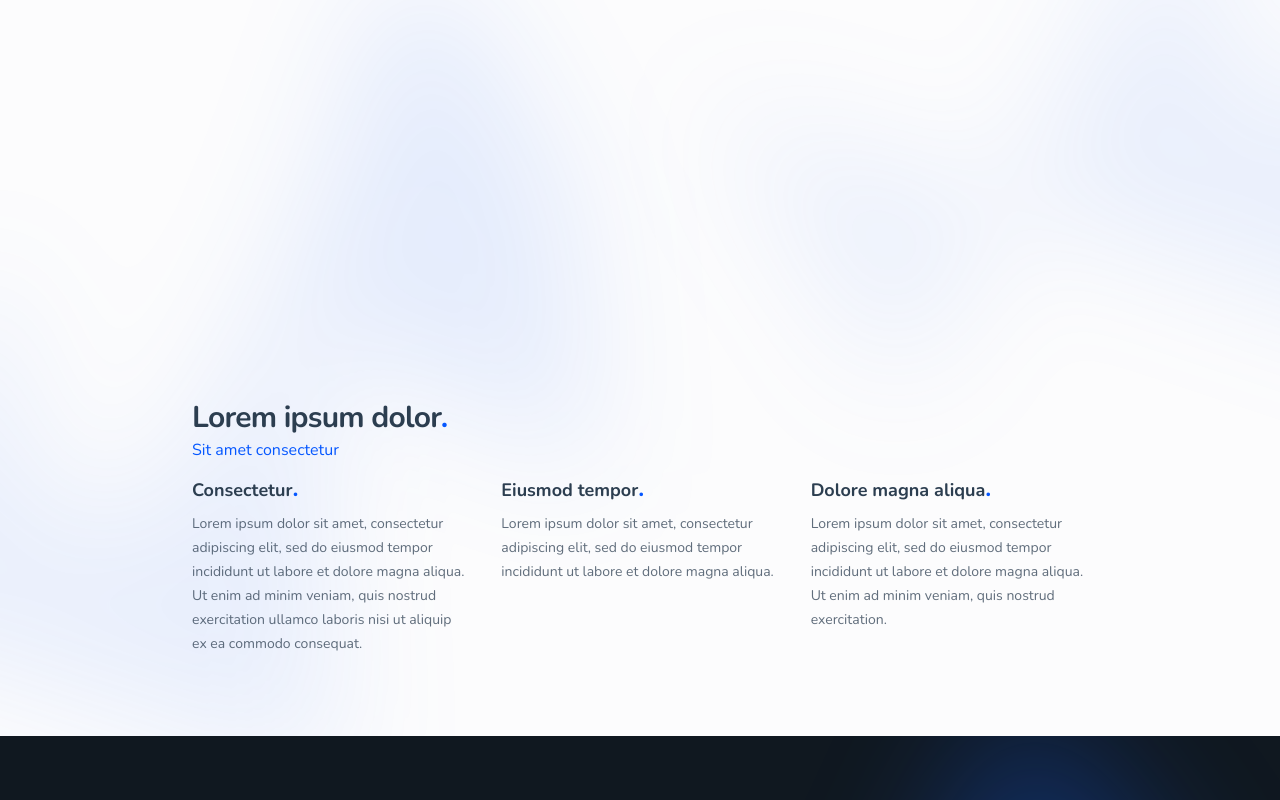
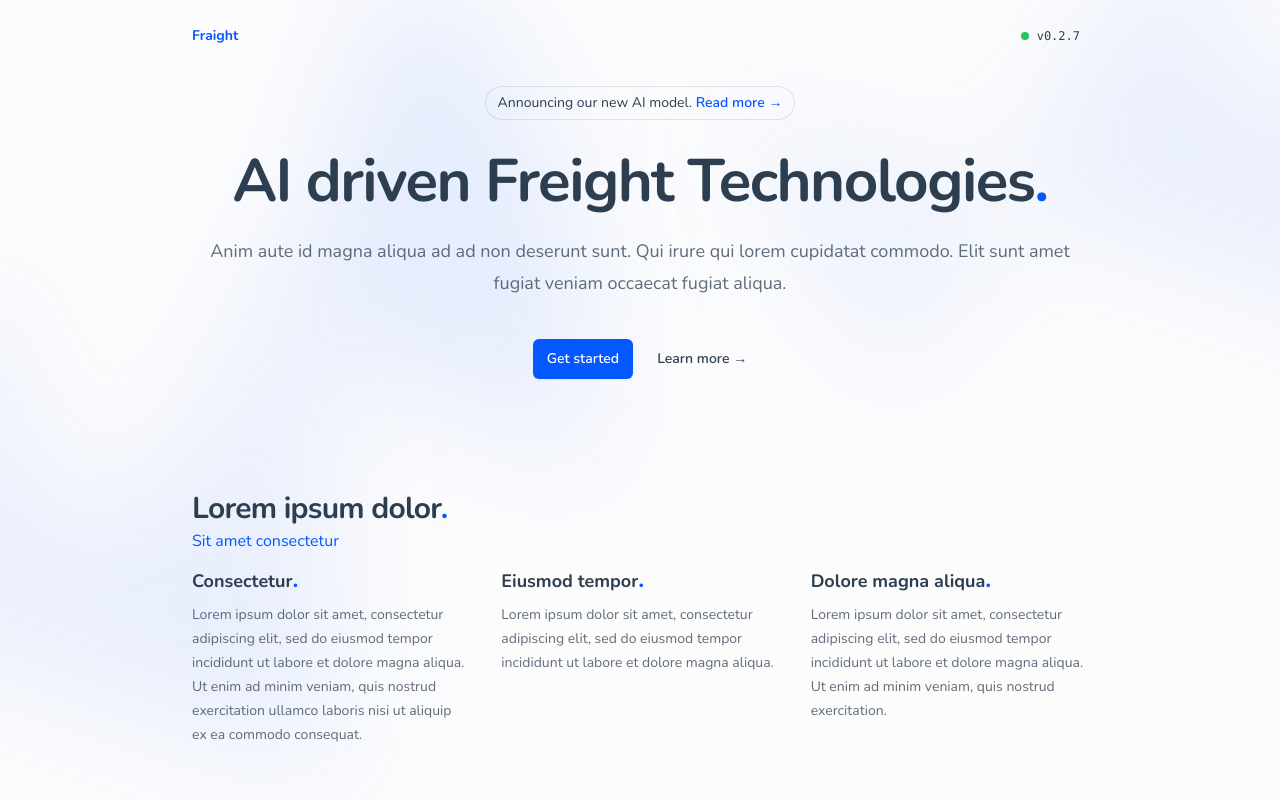
Before and after one commit to fraightonline/web, a Next.js app: page / in a window 1280 px wide. Shown: the top 800 px of the page. Built offline with nearby package versions, Linux system fonts and the light colour scheme.

Commit message:
Update 0.2.7

```diff
--- a/package.json
+++ b/package.json
@@ -1,6 +1,6 @@
 {
   "name": "web",
-  "version": "0.0.1",
+  "version": "0.2.7",
   "private": true,
   "scripts": {
     "dev": "next dev",
--- a/src/app/components/Articles.tsx
+++ b/src/app/components/Articles.tsx
@@ -1,31 +1,6 @@
 const Articles = () => {
   return (
-    <div className="bg-pearl pt-96 pb-16 text-asphalt transition relative isolate overflow-hidden">
-      <div
-        className="hidden sm:absolute sm:-top-10 sm:right-1/2 sm:-z-10 sm:mr-10 sm:block sm:transform-gpu sm:blur-3xl"
-        aria-hidden="true"
-      >
-        <div
-          className="aspect-[1097/845] w-[68.5625rem] bg-gradient-to-tr from-[#6998fa] to-[#0557ff] opacity-10"
-          style={{
-            clipPath:
-              "polygon(74.1% 44.1%, 100% 61.6%, 97.5% 26.9%, 85.5% 0.1%, 80.7% 2%, 72.5% 32.5%, 60.2% 62.4%, 52.4% 68.1%, 47.5% 58.3%, 45.2% 34.5%, 27.5% 76.7%, 0.1% 64.9%, 17.9% 100%, 27.6% 76.8%, 76.1% 97.7%, 74.1% 44.1%)",
-          }}
-        />
-      </div>
-      <div
-        className="absolute -top-52 left-1/2 -z-10 -translate-x-1/2 transform-gpu blur-3xl sm:top-[-28rem] sm:ml-16 sm:translate-x-0 sm:transform-gpu"
-        aria-hidden="true"
-      >
-        <div
-          className="aspect-[1097/845] w-[68.5625rem] bg-gradient-to-tr from-[#6998fa] to-[#0557ff] opacity-10"
-          style={{
-            clipPath:
-              "polygon(74.1% 44.1%, 100% 61.6%, 97.5% 26.9%, 85.5% 0.1%, 80.7% 2%, 72.5% 32.5%, 60.2% 62.4%, 52.4% 68.1%, 47.5% 58.3%, 45.2% 34.5%, 27.5% 76.7%, 0.1% 64.9%, 17.9% 100%, 27.6% 76.8%, 76.1% 97.7%, 74.1% 44.1%)",
-          }}
-        />
-      </div>
-      <div className="mx-auto max-w-2xl lg:max-w-4xl py-4 lg:px-0 md:px-0 px-4">
+    <div className="mx-auto max-w-2xl lg:max-w-4xl py-4 lg:px-0 md:px-0 px-4 pb-16">
       <div className="mx-auto max-w-2xl lg:max-w-4xl">
         <h2 className="text-3xl font-bold tracking-tight">
           Lorem ipsum dolor<span className="text-secondary">.</span>
@@ -66,7 +41,6 @@ const Articles = () => {
         </div>
       </div>
     </div>
-    </div>
   );
 };
 
--- /dev/null
+++ b/src/app/components/Header.tsx
@@ -0,0 +1,42 @@
+const Header = () => {
+  return (
+    <div className="mx-auto max-w-2xl lg:max-w-4xl py-4 lg:px-0 md:px-0 px-4 py-16 pb-24">
+      <div className="hidden sm:mb-8 sm:flex sm:justify-center">
+        <div className="relative rounded-full px-3 py-1 text-sm leading-6 ring-1 ring-gray-900/10 hover:ring-gray-900/20 transition">
+          Announcing our new AI model.{" "}
+          <a href="#" className="font-semibold text-secondary">
+            <span className="absolute inset-0" aria-hidden="true" />
+            Read more <span aria-hidden="true">&rarr;</span>
+          </a>
+        </div>
+      </div>
+      <div className="text-center">
+        <h1 className="text-4xl font-bold tracking-tight sm:text-6xl">
+          AI driven Freight Technologies
+          <span className="text-secondary">.</span>
+        </h1>
+        <p className="mt-6 text-lg leading-8 text-asphalt/75">
+          Anim aute id magna aliqua ad ad non deserunt sunt. Qui irure qui lorem
+          cupidatat commodo. Elit sunt amet fugiat veniam occaecat fugiat
+          aliqua.
+        </p>
+        <div className="mt-10 flex items-center justify-center gap-x-6">
+          <a
+            href="#"
+            className="rounded-md bg-secondary px-3.5 py-2.5 text-sm font-semibold text-white shadow-sm hover:bg-secondary/75 focus-visible:outline focus-visible:outline-2 focus-visible:outline-offset-2 focus-visible:outline-secondary transition"
+          >
+            Get started
+          </a>
+          <a
+            href="#"
+            className="text-sm font-semibold leading-6 hover:text-secondary transition"
+          >
+            Learn more <span aria-hidden="true">→</span>
+          </a>
+        </div>
+      </div>
+    </div>
+  );
+};
+
+export default Header;
--- /dev/null
+++ b/src/app/components/Topbar.tsx
@@ -0,0 +1,32 @@
+import packageJson from "../../../package.json";
+
+const Topbar = () => {
+  return (
+    <nav className="border-b border-white/10">
+      <div className="mx-auto max-w-2xl lg:max-w-4xl py-4 lg:px-0 md:px-0 px-4 flex flex-row justify-between">
+        <a
+          href="/"
+          className="text-sm font-bold leading-9 text-secondary flex flex-row mt-0.5"
+        >
+          Fraight
+          {/* <img className="mx-auto h-10 w-10" src="" alt="Fraight" /> */}
+        </a>
+        <div className="mt-2 px-2 flex flex-row">
+          <span className="relative flex h-2 w-2 mt-2 mr-2">
+            <span className="animate-ping absolute inline-flex h-full w-full rounded-full bg-green-500 opacity-75"></span>
+            <span className="relative inline-flex rounded-full h-2 w-2 bg-green-500"></span>
+          </span>
+          <a
+            href="https://github.com/fraightonline/web"
+            target="_blank"
+            className="text-xs leading-6 font-mono hover:text-secondary transition"
+          >
+            v{packageJson.version}
+          </a>
+        </div>
+      </div>
+    </nav>
+  );
+};
+
+export default Topbar;
--- a/src/app/page.tsx
+++ b/src/app/page.tsx
@@ -1,10 +1,40 @@
+import Header from "./components/Header";
 import Articles from "./components/Articles";
 import Footer from "./components/Footer";
+import Topbar from "./components/Topbar";
 
 export default function Home() {
   return (
-    <div className="h-screen bg-charcoal text-pearl transition">
-      <Articles />
+    <div className="bg-charcoal text-pearl">
+      <div className="bg-pearl text-asphalt transition relative isolate overflow-hidden">
+        <div
+          className="hidden sm:absolute sm:-top-10 sm:right-1/2 sm:-z-10 sm:mr-10 sm:block sm:transform-gpu sm:blur-3xl"
+          aria-hidden="true"
+        >
+          <div
+            className="aspect-[1097/845] w-[68.5625rem] bg-gradient-to-tr from-[#6998fa] to-[#0557ff] opacity-10"
+            style={{
+              clipPath:
+                "polygon(74.1% 44.1%, 100% 61.6%, 97.5% 26.9%, 85.5% 0.1%, 80.7% 2%, 72.5% 32.5%, 60.2% 62.4%, 52.4% 68.1%, 47.5% 58.3%, 45.2% 34.5%, 27.5% 76.7%, 0.1% 64.9%, 17.9% 100%, 27.6% 76.8%, 76.1% 97.7%, 74.1% 44.1%)",
+            }}
+          />
+        </div>
+        <div
+          className="absolute -top-52 left-1/2 -z-10 -translate-x-1/2 transform-gpu blur-3xl sm:top-[-28rem] sm:ml-16 sm:translate-x-0 sm:transform-gpu"
+          aria-hidden="true"
+        >
+          <div
+            className="aspect-[1097/845] w-[68.5625rem] bg-gradient-to-tr from-[#6998fa] to-[#0557ff] opacity-10"
+            style={{
+              clipPath:
+                "polygon(74.1% 44.1%, 100% 61.6%, 97.5% 26.9%, 85.5% 0.1%, 80.7% 2%, 72.5% 32.5%, 60.2% 62.4%, 52.4% 68.1%, 47.5% 58.3%, 45.2% 34.5%, 27.5% 76.7%, 0.1% 64.9%, 17.9% 100%, 27.6% 76.8%, 76.1% 97.7%, 74.1% 44.1%)",
+            }}
+          />
+        </div>
+        <Topbar />
+        <Header />
+        <Articles />
+      </div>
       <Footer />
     </div>
   );
```
Lines whose indentation alone changed are shown as unchanged.
